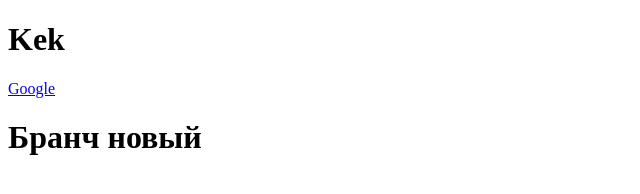
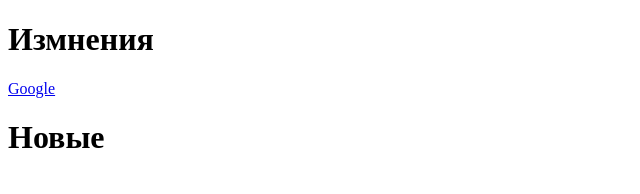
Before and after one commit to ClousMax/Laba1, a plain HTML site: page index.html in a window 1280 px wide. Shown: the whole page, without its empty margins (0-640 px from the left). Drawn offline with Linux system fonts and the light colour scheme.

Commit message:
ИзмнениЯ

```diff
--- a/index.html
+++ b/index.html
@@ -10,10 +10,10 @@
 </head>
 <body>
     <table>
-       <h1> Kek </h1>
+       <h1> Измнения </h1>
        <a href="google.com">Google</a>
 
-       <h1> Бранч новый </h1>
+       <h1> Новые </h1>
     </table>
 </body>
 </html>
```
